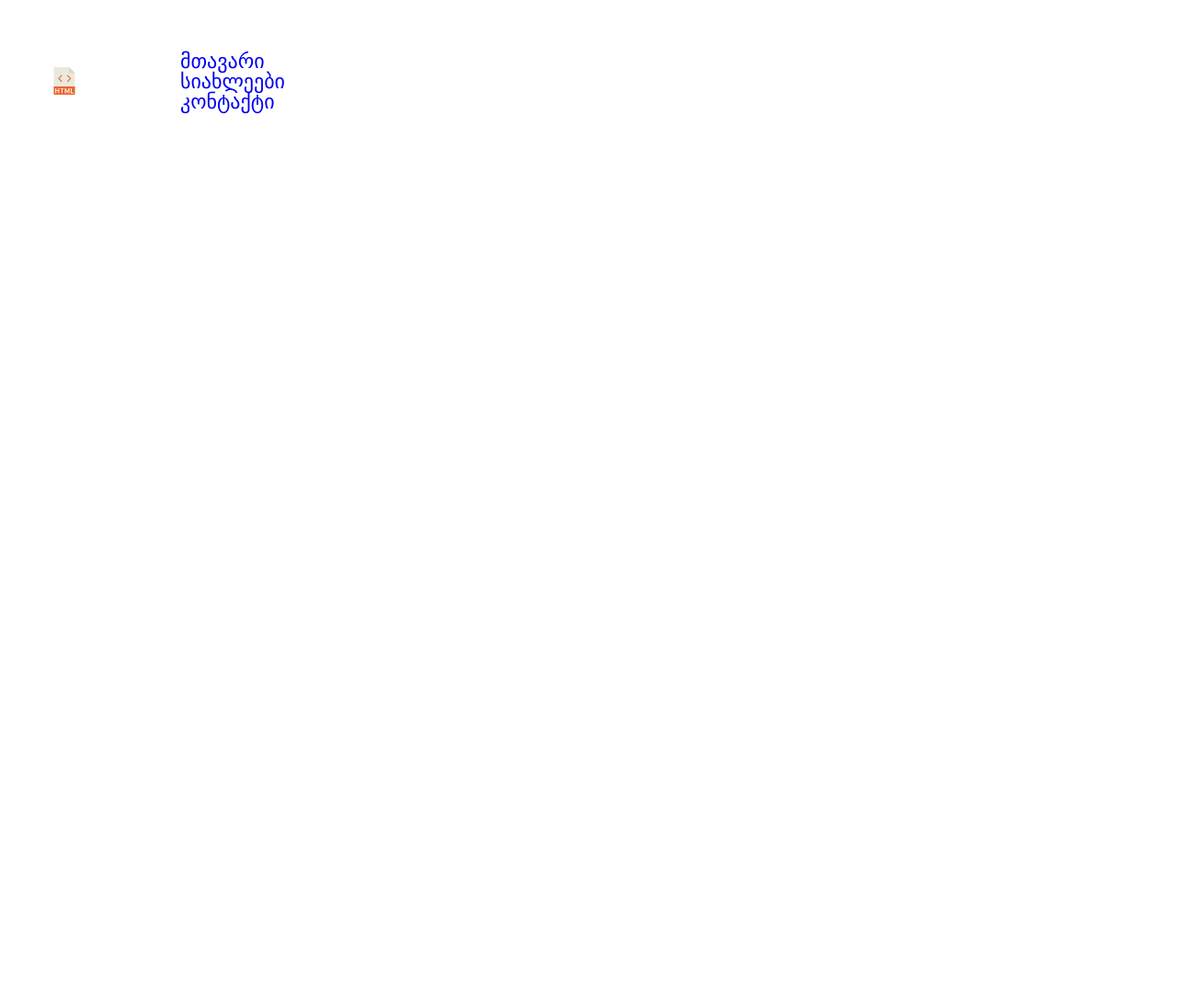
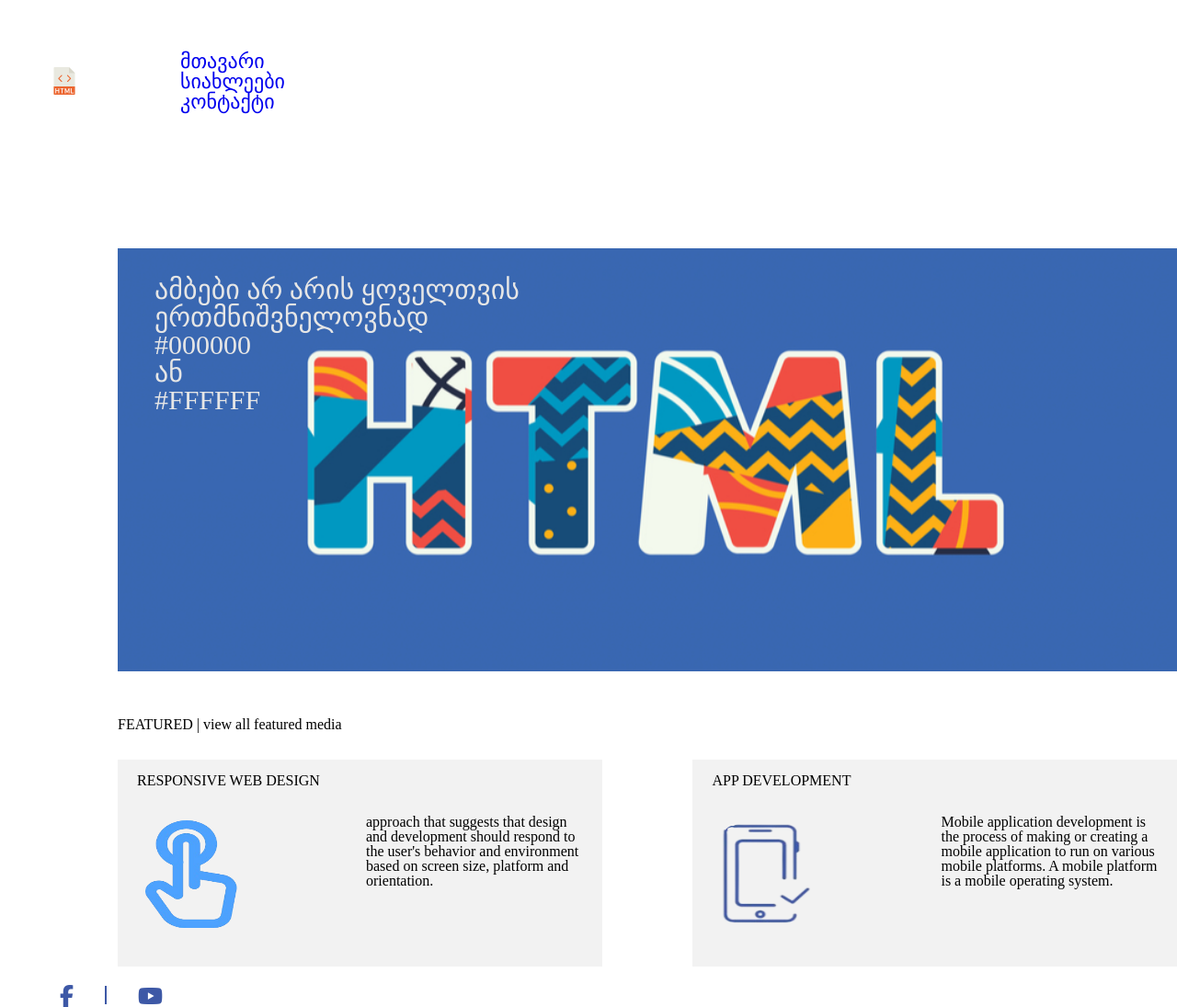
Before and after one commit to tsulaiatea/lessonlesson, a plain HTML site: page news.html in a window 1280 px wide. Shown: the whole page at 92% size. Before the commit the page ends 800 px from the top, so only its background shows below. Drawn offline with Linux system fonts and the light colour scheme; a web font is replaced by a local one.

Commit message:
newscontent

```diff
--- a/news.html
+++ b/news.html
@@ -22,5 +22,38 @@
             </ul>
         </nav>
     </header>
+    <main>
+        <div class="div_banner">
+            <img  class="banner" src="./image/banner-img.png" alt="banner">
+            <div class="div_text"><p>ამბები არ არის ყოველთვის ერთმნიშვნელოვნად <br>#000000 <br>ან <br>#FFFFFF</p></div>
+        </div>
+
+
+        <h3> FEATURED | view all featured media</h3>
+        <section class="news_section">
+
+            <div class="div_news1">
+                <h4>RESPONSIVE WEB DESIGN</h4>
+                <img class="no_bg" src="./image/network-removebg-preview.png" alt="">
+                <div class="div_text1"><p>approach that suggests that design and development should respond to the user's behavior and environment based on screen size, platform and orientation.</p></div>
+
+            </div>
+
+            <div class="div_news1">
+                <h4>APP DEVELOPMENT</h4>
+                <img class="no_bg" src="./image/mobail-removebg-preview.png" alt="">
+                <div class="div_text1"><p>Mobile application development is the process of making or creating a mobile application to run on various mobile platforms. A mobile platform is a mobile operating system.</p></div>
+
+            </div>
+
+        </section>
+        <footer>
+            <div class="icons">
+                 <i class="fa-brands fa-facebook-f"></i>
+                 <div class="line"></div>
+                 <i class="fa-brands fa-youtube"></i>
+             </div>
+        </footer>
+    </main>
 </body>
 </html>
--- a/style/style.css
+++ b/style/style.css
@@ -121,3 +121,69 @@ h2 {
     color: #3D58A6;
     font-size: 24px;
 }
+
+/* news */
+.div_banner {
+    position: relative;
+    width: 1170px;
+    height: 460px;
+    margin-left: 98px;
+    margin-top: 138px;
+}
+/* .banner {
+    margin-left: 98px;
+    margin-top: 138px;
+    width: 1170px;
+    height: 460px;
+
+} */
+.div_text {
+    position: absolute;
+    top: 30px;
+    left: 40px;
+    width: 398px;
+    height: 178px;
+    font-size: 30px;
+    color: #E6E6E6;
+}
+.div_news1 {
+    width: 550px;
+    height: 225px;
+    background-color: #F2F2F2;
+    margin-top: 30px;
+    margin-left: 98px;
+    display: flex;
+
+    position: relative;
+}
+.no_bg {
+    width: 100px;
+    height: 117px;
+
+    position: absolute;
+    top: 66px;
+    left: 30px;
+}
+h3 {
+    margin-top: 50px;
+    margin-left: 98px;
+}
+h4 {
+    /* margin-bottom: 10px; */
+    position: absolute;
+    top: 15px;
+    left: 21px;
+}
+
+.div_text1 {
+    position: absolute;
+    top: 60px;
+    left: 270px;
+    right: 20px;
+
+}
+ .news_section {
+    display: flex;
+    gap: 0.9px;
+
+ }
```
Also changed, not shown: image/mobail-removebg-preview.png (added), image/network-removebg-preview.png (added), image/network.png (added).
